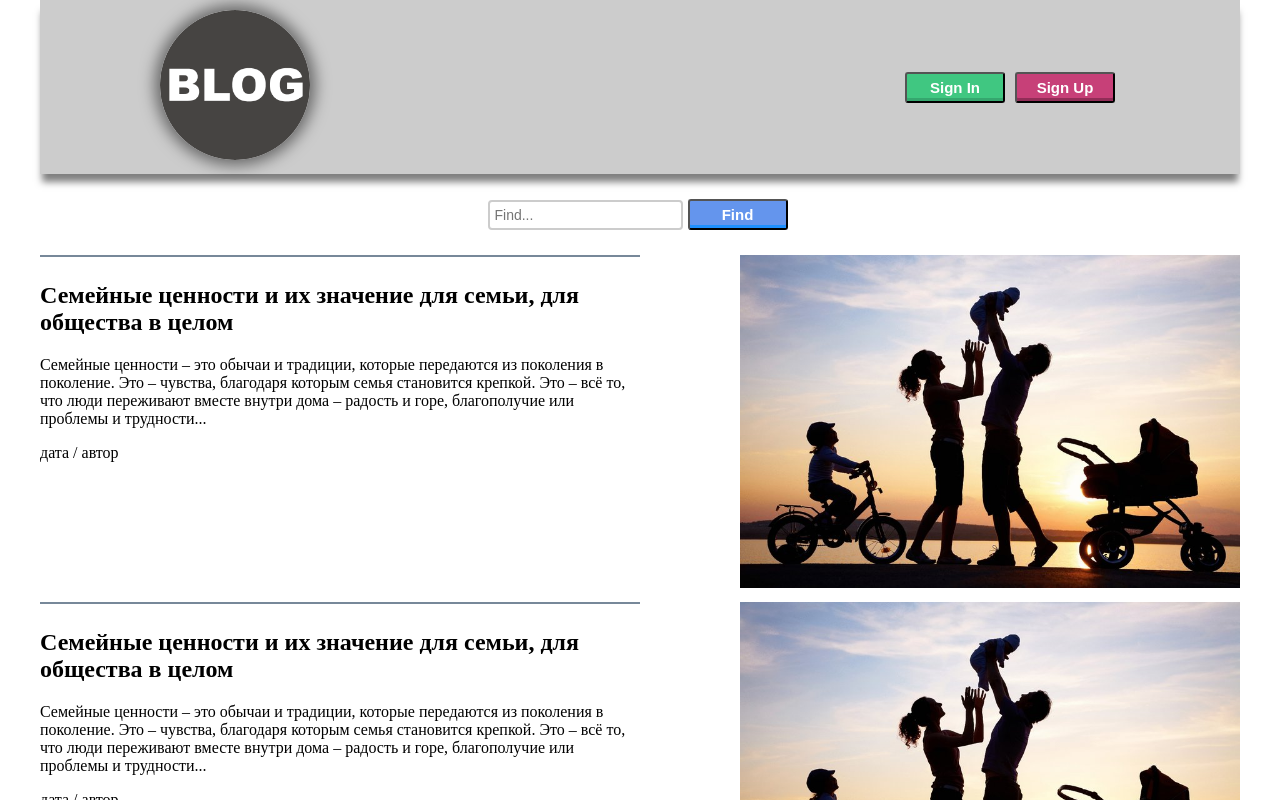
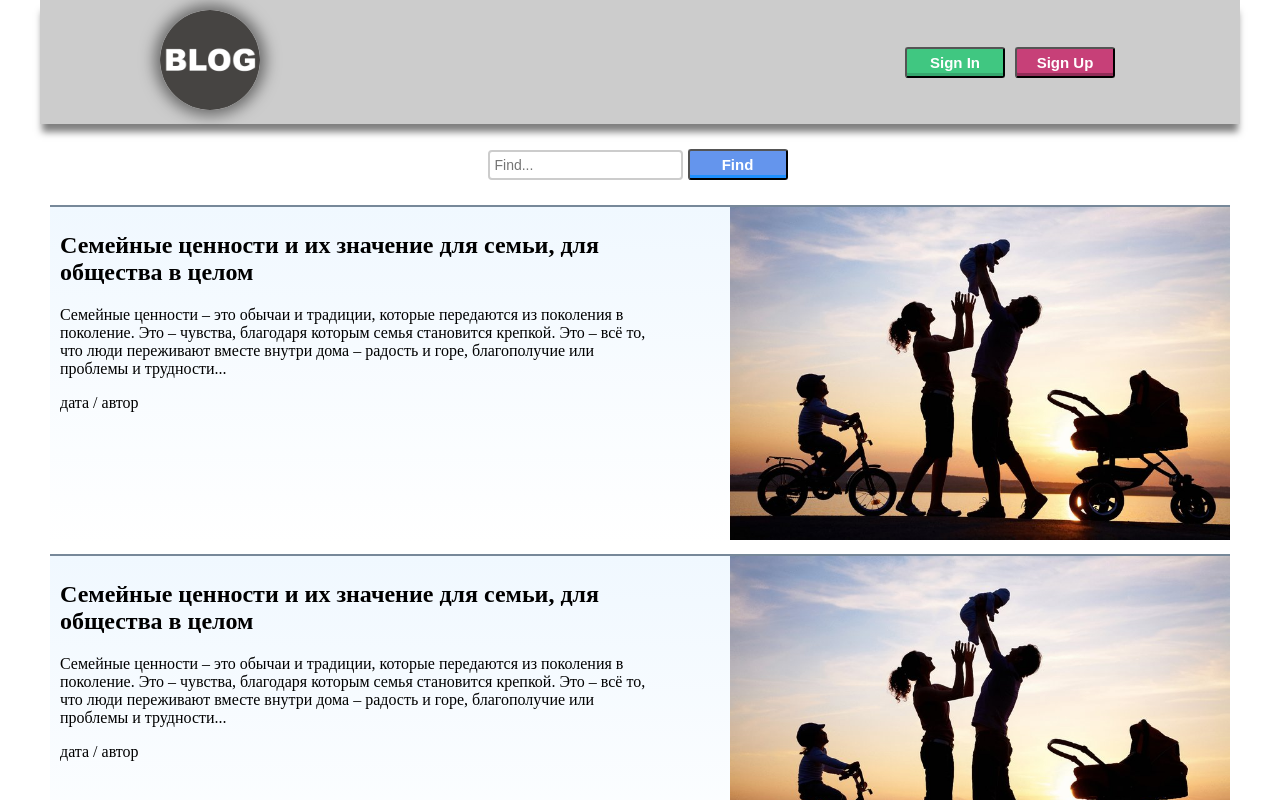
Before and after one commit to onotole-ololoev/redux_app, a React (Create React App) app: page / in a window 1280 px wide. Shown: the top 800 px of the page. Built offline with nearby package versions, Linux system fonts and the light colour scheme.

Commit message:
css fixed

```diff
--- a/src/components/header/header.css
+++ b/src/components/header/header.css
@@ -13,7 +13,7 @@
 
 }
 .logo {
-    width: 30%;
+    width: 20%;
     box-shadow:0px 0px 15px 5px rgba(0,0,0,0.5);
     border-radius: 50%;
 }
--- a/src/components/modal/modal.css
+++ b/src/components/modal/modal.css
@@ -15,7 +15,7 @@
     transform: scale(1);
 }
 .modal--content {
-    width: 400px;
+    width: 380px;
     max-width: 100%;
     padding: 20px;
     border-radius: 12px;
--- a/src/components/postItem/postItem.css
+++ b/src/components/postItem/postItem.css
@@ -3,12 +3,11 @@
     display: flex;
     justify-content: space-between;
     width: 100%;
+    background: linear-gradient(aliceblue, white);
+    border-top: 2px solid lightslategrey;
 }
 .postItem-text {
-
-    padding-top: 5px;
-    padding-bottom: 5px;
-    border-top: 2px solid lightslategrey;
+    padding: 5px 10px 5px 10px;
     width: 50%;
 }
 .post-img {
--- a/src/components/postList/postList.css
+++ b/src/components/postList/postList.css
@@ -1,4 +1,6 @@
 .postList {
     display: flex;
     flex-direction: column;
+    padding-left: 10px;
+    padding-right: 10px;
 }
```
